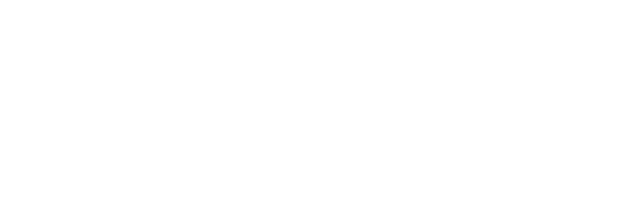
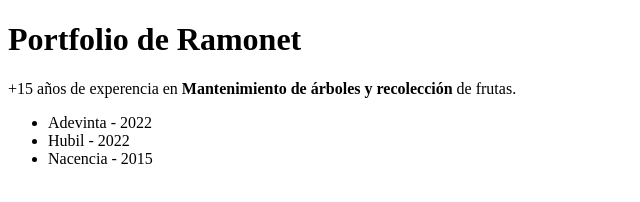
Before and after one commit to NEBULA1978/html5-Midudev, a plain HTML site: page index.html in a window 1280 px wide. Shown: the whole page, without its empty margins (0-640 px from the left). Drawn offline with Linux system fonts and the light colour scheme.

Commit message:
Etiqueta h1,p,strong,ul,li

```diff
--- a/index.html
+++ b/index.html
@@ -6,6 +6,15 @@
     <title>Curso html5</title>
 </head>
 <body>
+    <!-- Titulo principal -->
+    <h1>Portfolio de Ramonet</h1>
+    <p>+15 años de experencia en <strong>Mantenimiento de árboles y recolección</strong> de frutas.</p>
+
+    <ul>
+        <li>Adevinta - 2022</li>
+        <li>Hubil - 2022</li>
+        <li>Nacencia - 2015</li>
+    </ul>
 
 </body>
 </html>
```
